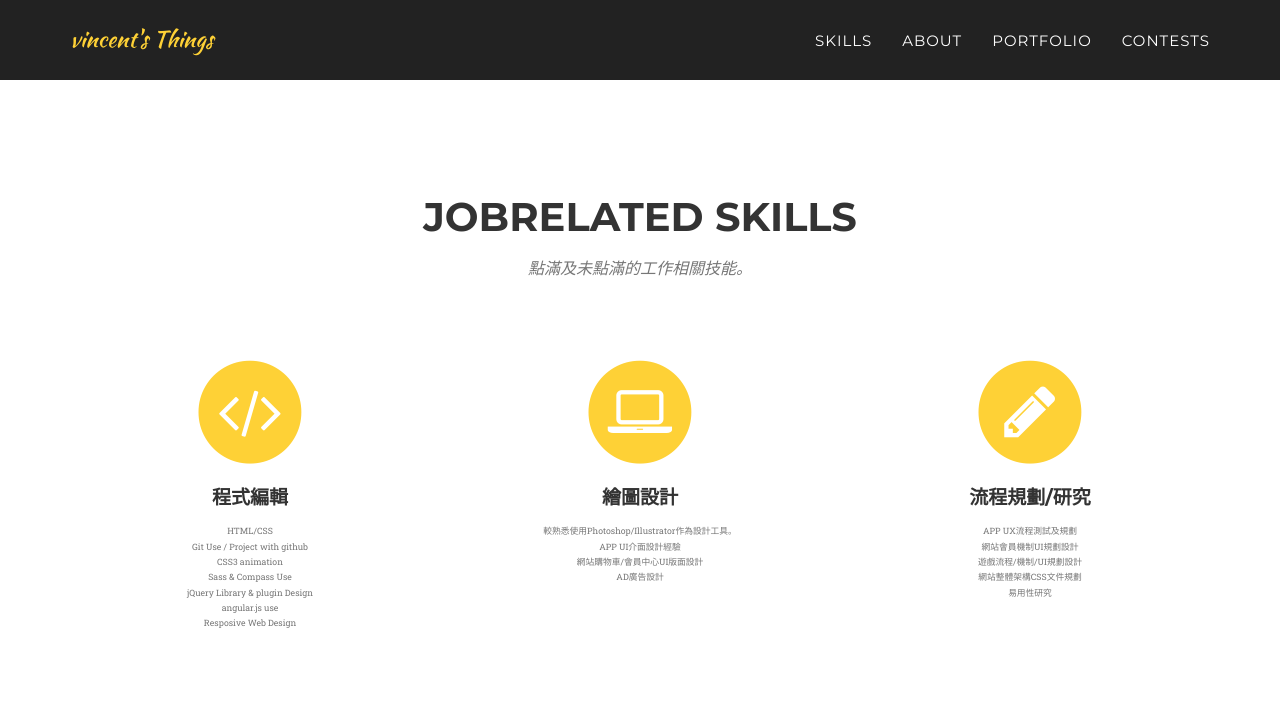
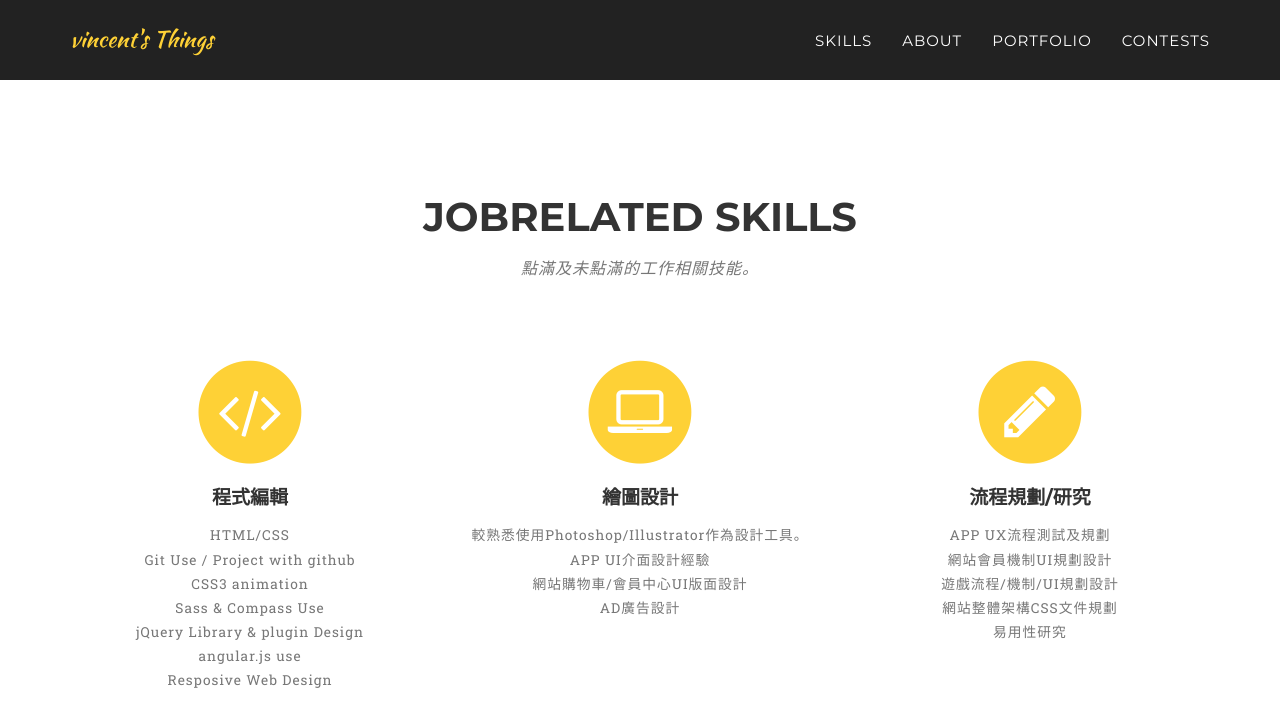
Before and after one commit to gnux123/gnux123.github.io, a Jekyll site: the page built from index.html, in a window 1280 px wide and 900 px high, scrolled down 855 px. Shown: the top 727 px of the window. Built offline with Jekyll 4.4.1, drawn with Linux system fonts in a browser that asks for light colours; some web fonts are replaced.

Commit message:
modified font-family and text settings.

```diff
--- a/_includes/head.html
+++ b/_includes/head.html
@@ -12,12 +12,6 @@
 
     <!-- Custom Fonts -->
     <link rel="stylesheet" href="{{ "/css/font-awesome/css/font-awesome.min.css" | prepend: site.baseurl }}">
-    <link href="http://fonts.googleapis.com/css?family=Montserrat:400,700" rel="stylesheet" type="text/css">
-    <link href='http://fonts.googleapis.com/css?family=Kaushan+Script' rel='stylesheet' type='text/css'>
-    <link href='http://fonts.googleapis.com/css?family=Open+Sans:400,300' rel='stylesheet' type='text/css'>
-    <link href="http://fonts.googleapis.com/css?family=Lato:400,700,400italic,700italic" rel="stylesheet" type="text/css">
-    <link href='http://fonts.googleapis.com/css?family=Droid+Serif:400,700,400italic,700italic' rel='stylesheet' type='text/css'>
-    <link href='http://fonts.googleapis.com/css?family=Roboto+Slab:400,100,300,700' rel='stylesheet' type='text/css'>
 
     <!-- HTML5 Shim and Respond.js IE8 support of HTML5 elements and media queries -->
     <!-- WARNING: Respond.js doesn't work if you view the page via file:// -->
--- a/_sass/_agency.scss
+++ b/_sass/_agency.scss
@@ -4,14 +4,43 @@
  * For details, see http://www.apache.org/licenses/LICENSE-2.0.
  */
 
+@import url(http://fonts.googleapis.com/css?family=Kaushan+Script);
+@import url(http://fonts.googleapis.com/css?family=Montserrat:400,700);
+@import url(http://fonts.googleapis.com/css?family=Open+Sans:400,300);
+@import url(http://fonts.googleapis.com/css?family=Lato:400,700,400italic,700italic);
+@import url(http://fonts.googleapis.com/css?family=Droid+Serif:400,700,400italic,700italic);
+@import url(http://fonts.googleapis.com/css?family=Roboto+Slab:400,100,300,700);
+
 body {
     overflow-x: hidden;
-    font-family: "Roboto Slab","Helvetica Neue",Helvetica,Arial,sans-serif;
+    font-family: "Roboto Slab","Helvetica Neue",Helvetica,Arial,"cwTeXHei",sans-serif;
     color: $secondary-dark;
 }
 
+.navbar-default .navbar-brand {
+    font-family: "Kaushan Script","Helvetica Neue",Helvetica,Arial,cursive;
+    color: $primary;
+}
+
+
+/*黑體*/
+@font-face {
+    font-family: 'cwTeXHei';
+    font-style: normal;
+    src: url(//fonts.gstatic.com/ea/cwtexhei/v3/cwTeXHei-zhonly.eot);
+    src: url(//fonts.gstatic.com/ea/cwtexhei/v3/cwTeXHei-zhonly.eot?#iefix) format('embedded-opentype'),
+         url(//fonts.gstatic.com/ea/cwtexhei/v3/cwTeXHei-zhonly.woff2) format('woff2'),
+         url(//fonts.gstatic.com/ea/cwtexhei/v3/cwTeXHei-zhonly.woff) format('woff'),
+         url(//fonts.gstatic.com/ea/cwtexhei/v3/cwTeXHei-zhonly.ttf) format('truetype');
+
+}
+
+
+
 .text-muted {
     color: #777;
+    @include fontSize(22px);
+    letter-spacing: 1px;
 }
 
 .text-primary {
@@ -175,10 +204,10 @@
     background-color: #222;
 }
 
-.navbar-default .navbar-brand {
-    font-family: "Kaushan Script","Helvetica Neue",Helvetica,Arial,cursive;
-    color: $primary;
-}
+// .navbar-default .navbar-brand {
+//     font-family: "Kaushan Script","Helvetica Neue",Helvetica,Arial,cursive;
+//     color: $primary;
+// }
 
 .navbar-default .navbar-brand:hover,
 .navbar-default .navbar-brand:focus,
```
